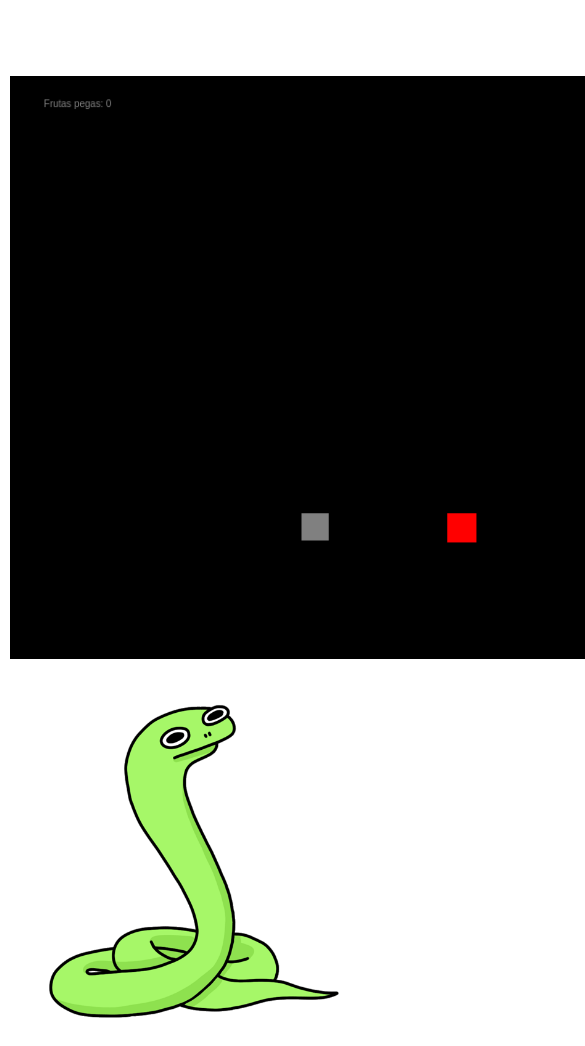
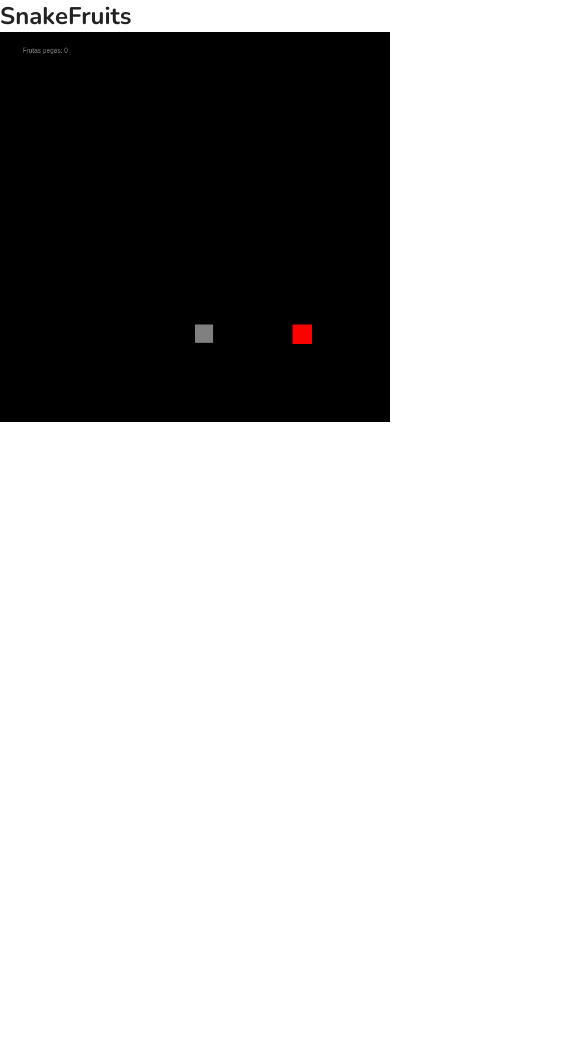
Before and after one commit to elvissouza/Snake-game, a plain HTML site: page index.html in a window 390 px wide. Shown: the whole page, 585 px wide, since content can reach past the window. After the commit the page ends 844 px from the top, so only its background shows below. Drawn offline with nearby package versions, Linux system fonts and the light colour scheme.

Commit message:
Modif. responsive/style scene

```diff
--- a/css/style.css
+++ b/css/style.css
@@ -2,40 +2,57 @@
 
 .container {
     max-width: 960px;
+    justify-content: center;
     margin: 0 auto;
-    display: flex;
     flex-wrap: wrap;
 }
 
 /* Menu Screen Style */
 
 .menu {
-    flex: 2 1 300px;
-    margin: 10px;
+    display: flex;
+    margin: 0 auto;
+    flex-wrap: wrap;
+    max-width: 100%;
 }
 
-.menu h1 {
+.titulolog {
+    display: flex;
+    flex-wrap: wrap;
+    justify-content: center;
+    margin: 0 auto;
+    max-width: 960px;
+}
+
+.titulolog h1 {
     font-size: 3em;
-    margin-bottom: .5em;
-    margin: 0 160px;
+    margin: 10px;
     color: #FFF;
     -webkit-animation: logo-ani 1111ms linear infinite;
     animation: logo-ani 1111ms linear infinite;
 }
 
-#scene {
-    display: block;
-    max-width: 100%;
+.gif-menu {
+    margin: 0 60px;
+    max-width: 7em;
+    max-height: 5em;
 }
 
-.gif-menu {
-    flex: 1 1 160px;
-    margin: 0 10px;
-    align-self: flex-end;
+/* Format gif/titulo size */
+
+@media only screen and (max-width: 600px) {
+    .titulolog h1 {
+        font-size: 2em;
+    }
+    .gif-menu {
+        display: none;
+    }
 }
 
-.gif-menu img {
-    display: block;
+#scene {
+    display: flex;
+    margin: 0 auto;
+    margin-bottom: 1em;
     max-width: 100%;
 }
 
@@ -59,19 +76,17 @@
 
 /*Footer*/
 
-.rodape {
-    flex: 1 1 160px;
-    margin: 10px;
-}
-
-.footer {
-    display: block;
-    max-width: 100%;
-}
-
 .footer p {
     text-align: center;
     font-size: 2.25em;
     font-weight: bold;
     color: #FFF;
 }
+
+/* Format footer size */
+
+@media only screen and (max-width: 600px) {
+    .footer {
+        font-size: .6em;
+    }
+}
```
